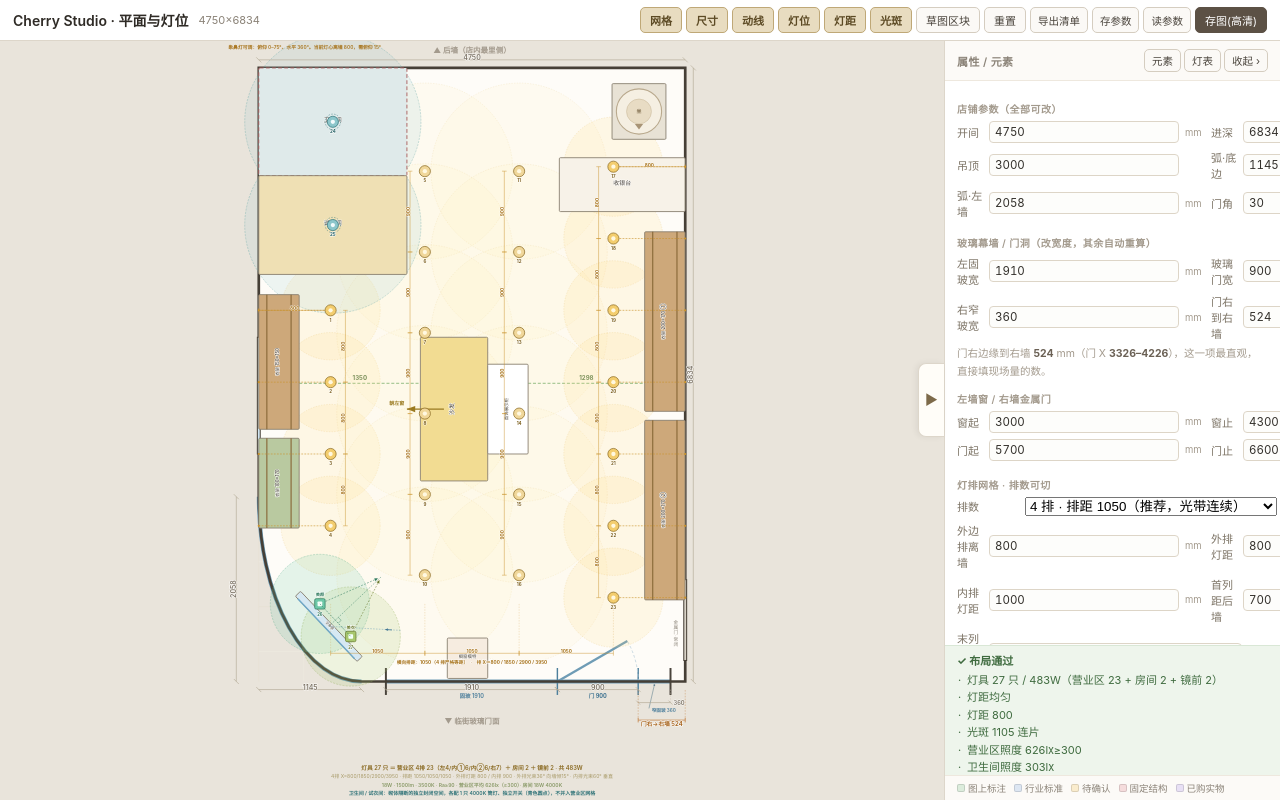
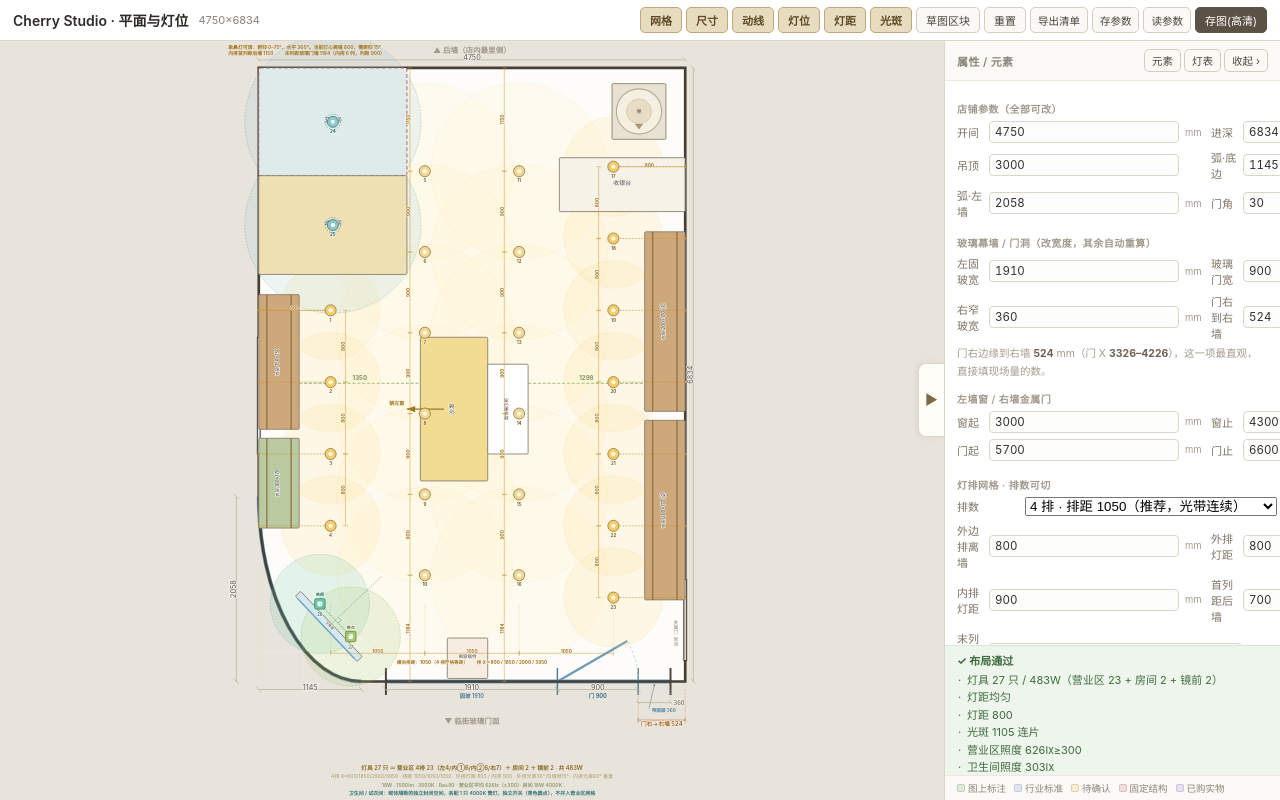
Before and after one commit to xubaixiong/cherry-studio-plan, a plain HTML site: page index.html in a window 1280 px wide. Drawn offline with Linux system fonts and the light colour scheme.

Commit message:
内排加墙距标注(1150/1184)、删镜前多余虚线箭头、外排间距恢复800、存档升v28

```diff
--- a/index.html
+++ b/index.html
@@ -351,7 +351,12 @@ let showGrid=true, showDim=true, showAisle=true, showRef=false;
 let panelMode = 'elem';
 let MIRROR_REF = null;   /* mirrorGeom() 的结果，供灯位图层补画参考虚线 */
 const SNAP = 25;
-const LS_KEY = 'cherry-studio-plan-v27';
+let LS_KEY = 'cherry-studio-plan-v28';
+/* ⚠ 存档版本号必须随「默认参数变更」一起升。
+   本次默认值改了：外排灯距 900→800（"按80来"）、内排进深由严格步长改为均分 6 列、
+   镜前灯改贴镜装。旧存档里外排还是 900，load() 会把 900 盖回 LG.spacing，
+   于是面板显示 900、图上按 900 排——表现就是"说了 80 却没改"。
+   升版本号 = 旧存档作废，回到代码里的默认值。 */
 
 /* ══════════════ SVG ══════════════ */
 const svg = document.getElementById('svg');
@@ -812,16 +817,8 @@ function drawLights(){
       const dark = isB ? '#2f7a5e' : '#6a7a2f';
       mk('rect',{x:l.x-58,y:l.y-58,width:116,height:116,rx:16,fill:main,stroke:dark,'stroke-width':8},g);
       mk('rect',{x:l.x-26,y:l.y-26,width:52,height:52,rx:8,fill:'#f4fff9'},g);
-      /* 打光方向：朝站位 */
-      if(l.aim){
-        const dx=l.aim.x-l.x, dy=l.aim.y-l.y, L=Math.hypot(dx,dy)||1;
-        mk('line',{x1:l.x+dx/L*70,y1:l.y+dy/L*70,x2:l.x+dx/L*(L-40),y2:l.y+dy/L*(L-40),
-          stroke:dark,'stroke-width':7,'stroke-dasharray':'20 16','stroke-opacity':.85},g);
-        const ax=l.x+dx/L*(L-40), ay=l.y+dy/L*(L-40);
-        const ang=Math.atan2(dy,dx)*180/Math.PI;
-        mk('path',{d:'M 0 0 l -34 -18 l 0 36 z',fill:dark,
-          transform:`translate(${ax} ${ay}) rotate(${ang})`},g);
-      }
+      /* 打光方向的两条虚线+箭头已取消：它们和美颜灯→站位连线、镜面法线重合，
+         图上叠成一团。「两灯 + 法线」的三角形已经说明灯打向哪里，不再重复。 */
       tx(g,l.x,l.y-84,isB?'美颜':'美衣',{fill:dark,'font-size':46,'text-anchor':'middle','font-weight':700,
         'paint-order':'stroke',stroke:'#fff','stroke-width':10,'stroke-opacity':.95});
       tx(g,l.x,l.y+140,String(i+1),{fill:dark,'font-size':46,'text-anchor':'middle','font-weight':700,
@@ -952,6 +949,37 @@ function drawSpacing(){
     }
   });
 
+  /* ══════════ 内排首末列到两堵墙的距离 ══════════
+     用户原话：「中间两排灯离最深的墙以及离靠玻璃门的墙的距离也要标出来」。
+     为什么要单独标：内排不是从墙角起排的，首列离后墙、末列离门面墙各有一段留白，
+     这两段留白决定「最里面一格」和「进门第一格」亮不亮——留白太大就成了暗区。
+     之前图上只有灯与灯之间的间距，看不到灯离墙多远，施工时无从核对。
+     画法：沿每根内排的同一侧引两条竖直尺寸线，
+       第一条  后墙(y=0)  → 首列灯心
+       第二条  末列灯心   → 玻璃门墙(y=D)
+     位置与「相邻灯距」用同一侧偏移，一排的尺寸线全在同一列上，读起来不乱。 */
+  {
+    const rowsAll=gridRows();
+    /* 内排＝去掉最外侧两排。四排时是第 2、3 排；三排时是中间那一排。 */
+    const innerRows = rowsAll.length>=3 ? rowsAll.slice(1, rowsAll.length-1) : [];
+    const innerCols = gridCols(true).cols;
+    if(innerRows.length && innerCols.length>=2){
+      const firstY=Math.min(...innerCols), lastY=Math.max(...innerCols);
+      const dBack=Math.round(firstY - 0);          /* 首列 → 后墙（最深的墙） */
+      const dFront=Math.round(SHOP.D - lastY);     /* 末列 → 玻璃门墙 */
+      const off=-165;                              /* 与相邻灯距同侧 */
+      innerRows.forEach(x=>{
+        dimLine(x+off, 0,      x+off, firstY, String(dBack), 0);
+        dimLine(x+off, lastY,  x+off, SHOP.D, String(dFront), 0);
+      });
+      /* 数字之外再写一行话，说明这两个数是什么。
+         只标数字容易被当成"灯距"，写上"离墙"才不会被误读。 */
+      tx(gSpacing,-PADX+40, -PADTOP+160,
+        `内排首列距后墙 ${dBack}　·　末列距玻璃门墙 ${dFront}（内排 ${innerCols.length} 列，列距 ${Math.round(innerCols[1]-innerCols[0])}）`,
+        {fill:'#a8741c','font-size':54,'font-weight':600});
+    }
+  }
+
   /* ══════════ 横向排距：中排到左右排的距离 ══════════
      用户原话：「你的灯距要把中间排灯离两边排灯的距离也画上呀」
      纵向灯距（相邻两灯的间距）之前已经画了，但横向排距一直没标，
@@ -1058,19 +1086,10 @@ function drawItems(){
         /* 站位圆圈已在图上取消：两盏镜前灯连成的三角形（两灯 + 法线交点）
            已经把「人站在哪」表达清楚了，再画一个圈反而压住灯和尺寸线。
            站位坐标仍然保留在 mirrorGeom 里，灯是打向它的，只是不再单独画圈。 */
-        /* 站位到镜心的连线＝镜面法线，必须垂直打在镜面上，
-           否则人站的位置是斜的，看镜子里自己是侧脸，照不出效果 */
-        mk('line',{x1:S.x,y1:S.y,x2:mg.cx,y2:mg.cy,stroke:'#5b93b3','stroke-width':6,
-          'stroke-dasharray':'18 14','stroke-opacity':.7},g);
-        /* 站位正对方向：人面朝镜面的朝向箭头（脚尖方向，朝镜子） */
-        const ax=-mg.nx, ay=-mg.ny;                    /* 从站位指向镜子 */
-        const px=S.x+ax*96, py=S.y+ay*96;
-        const qx=S.x+ax*168, qy=S.y+ay*168;
-        mk('line',{x1:px,y1:py,x2:qx,y2:qy,stroke:'#3f7391','stroke-width':9,'stroke-opacity':.9},g);
-        mk('path',{d:'M 0 0 l -26 -16 l 0 32 z',fill:'#3f7391',
-          transform:`translate(${qx} ${qy}) rotate(${Math.atan2(ay,ax)*180/Math.PI})`},g);
-        /* 两灯连线的参考虚线统一在 drawLights() 里画（灯位图层最上），
-           这里不再重复画，否则会出现两条同色线叠在一起。 */
+        /* 站位到镜心的法线虚线 + "脚尖朝向"箭头也已取消：
+           这条 S→镜心 和 drawLights() 里「两灯中点→镜心」的法线是同一条线
+           （站位本来就在镜心法线上），画两遍成一深一浅两条，看着像重影。
+           现在镜前只留：两灯连线 + 两灯中点到镜心的法线 + 直角符号 = 三角形。 */
       }
     }
 
@@ -1535,7 +1554,7 @@ function renderPanel(){
         <div class="frow narrow"><label>外排灯距</label><input type="number" id="l_sp" value="${LG.spacing}" step="25"><span class="unit">mm</span></div>
       </div>
       <div class="g2">
-        <div class="frow narrow"><label>内排灯距</label><input type="number" id="l_spi" value="${LG.spacingInner}" step="50"><span class="unit">mm</span></div>
+        <div class="frow narrow"><label>内排灯距</label><input type="number" id="l_spi" value="${Math.round(gridCols(true).step)}" step="50" title="目标间距：内排按此间距决定列数（向上取整），实际列距 = 可用长度 ÷ 列数"><span class="unit">mm</span></div>
         <div class="frow narrow"><label>首列距后墙</label><input type="number" id="l_rs" value="${LG.rowStart}" step="25"><span class="unit">mm</span></div>
       </div>
       <div class="frow narrow"><label>末列距门面</label><input type="number" id="l_re" value="${LG.rowEnd}" step="25"><span class="unit">mm</span></div>
@@ -1914,7 +1933,7 @@ function save(){
   clearTimeout(saveTimer);
   saveTimer=setTimeout(()=>{
     try{
-      localStorage.setItem(LS_KEY, JSON.stringify({v:11, SHOP, LG, ITEMS}));
+      localStorage.setItem(LS_KEY, JSON.stringify({v:12, SHOP, LG, ITEMS}));
       flash('已保存');
     }catch(e){}
   }, 400);
@@ -1924,7 +1943,7 @@ function load(){
     const raw=localStorage.getItem(LS_KEY);
     if(!raw) return false;
     const d=JSON.parse(raw);
-    if(!d||d.v!==11) return false;
+    if(!d||d.v!==12) return false;
     if(d.SHOP) Object.assign(SHOP,d.SHOP);
     if(d.LG){
       Object.assign(LG,d.LG);
```
